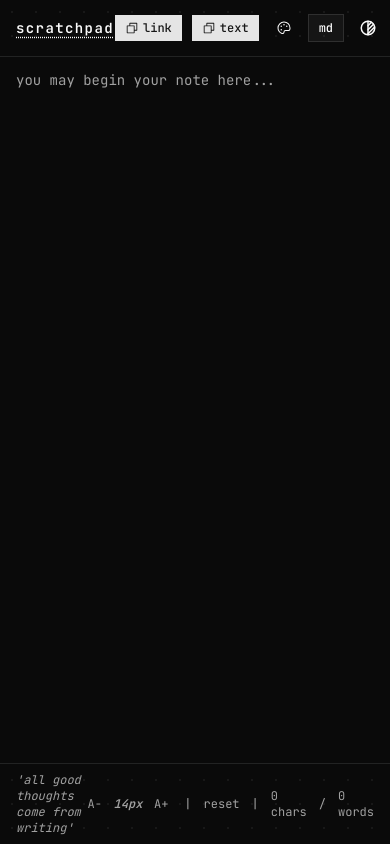
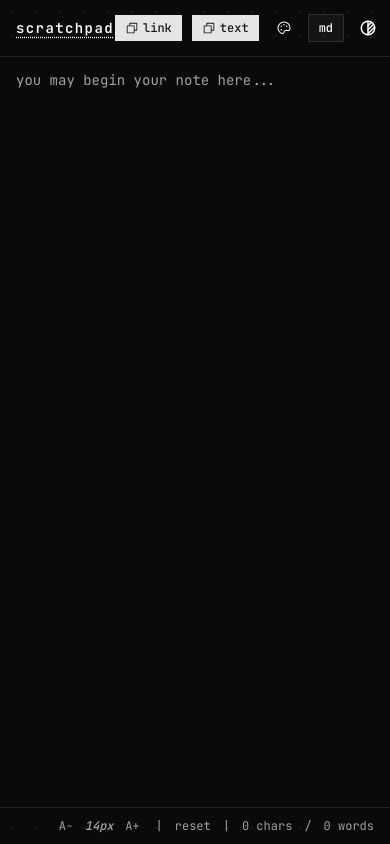
Before and after one commit to dharminnagar/scratchpad, a Next.js app: page / in a window 390 px wide. Built offline with nearby package versions, Linux system fonts and the light colour scheme.

Commit message:
fix: hide footer quote on small screens for better responsiveness

```diff
--- a/app/page.tsx
+++ b/app/page.tsx
@@ -119,7 +119,7 @@ export default function Home() {
       <footer className="flex flex-col gap-1 px-4 py-2 border-t border-border text-xs text-muted-foreground">
         <div className="flex items-center justify-between">
           <span>
-            <span className="italic">
+            <span className="italic hidden sm:inline">
               &apos;all good thoughts come from writing&apos;
             </span>{" "}
             {isAtLimit && (
```
